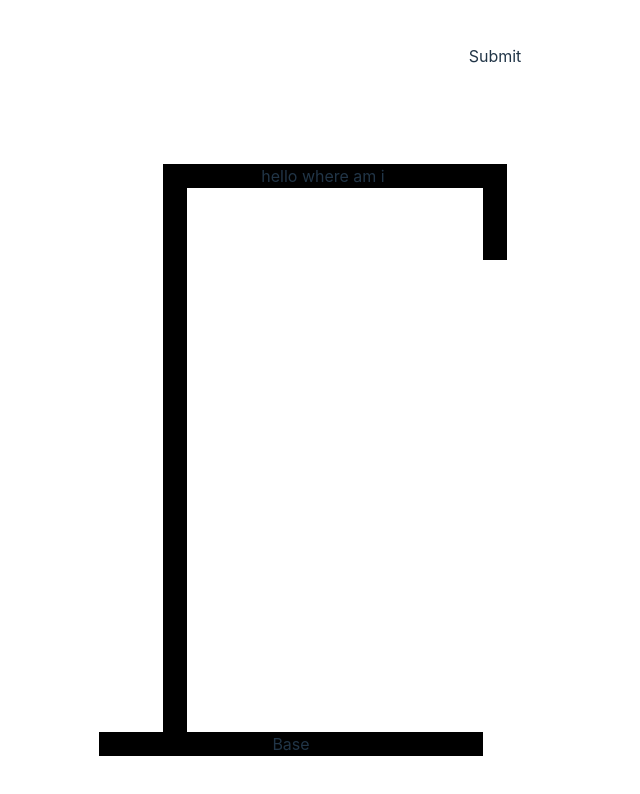
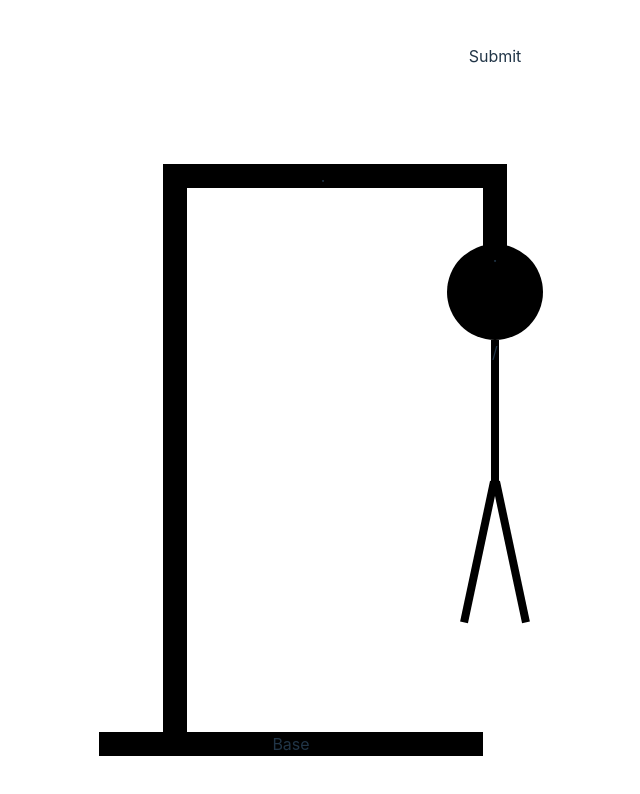
Before and after one commit to stephane-torres-madetech/hangman-site, a React (Vite) app in the folder front-end/: page / in a window 1280 px wide. Shown: the top 794 px of the page, without its empty margins (269-909 px from the left). Built offline with nearby package versions, Linux system fonts and the light colour scheme.

Commit message:
add body and legs to hangman i've been using seperate div but could be possible to do it with pseudo elements, might have made it easier to place them, however i'm looking to target them based on potentially a data-tag

```diff
--- a/front-end/src/components/hangman.jsx
+++ b/front-end/src/components/hangman.jsx
@@ -1,14 +1,19 @@
 function Hangman() {
   return (
-    <div className="w-144">
+    <div className="w-144 relative">
       <div className="">
-        <div className="w-6 h-24 bg-black ml-96 translate-y-24" ></div>
-        <div className="w-80 bg-black ml-16">hello where am i</div>
+        <div className="w-6 h-24 bg-black ml-96 translate-y-24"></div>
+        <div className="w-80 bg-black ml-16">.</div>
         <div className="w-6 h-144 bg-black ml-16"></div>
         <div className="w-96 bg-black ">Base</div>
       </div>
-      <div className="hangman">
-        <div className="head"></div>
+      <div className="hangman absolute right-28 top-28 translate-y-16 translate-x-3" >
+        <div className="rounded-full bg-black w-24 h-24">.</div>
+        <div className="w-2 h-36 bg-black translate-x-11" >/</div>
+        <div className="w-2 h-36 bg-black rotate-12 translate-x-7 -translate-y-1" ></div>
+        <div className="w-2 h-36 bg-black -translate-y-37 -rotate-12 translate-x-15"></div>
+        <div className=""></div>
+        <div className=""></div>
       </div>
     </div>
   );
--- a/front-end/tailwind.config.js
+++ b/front-end/tailwind.config.js
@@ -10,6 +10,10 @@ export default {
       width: {
         '128': '32rem',
         '144': '34rem',
+      },
+      spacing: {
+        '15': '3.75rem',
+        '37': '9.25rem'
       }
     },
   },
```
